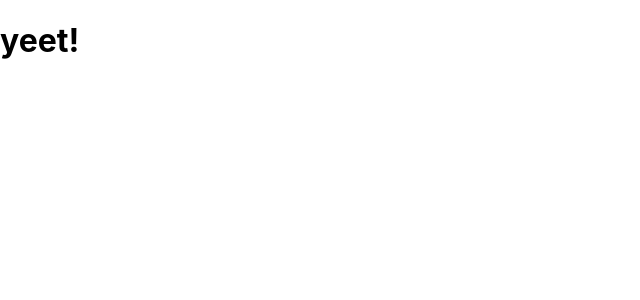
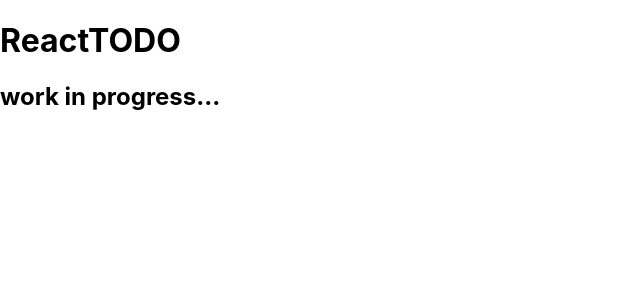
Before and after one commit to topherPedersen/ReactTODO, a React (Create React App) app: page / in a window 1280 px wide. Shown: the top 300 px of the page, without its empty margins (0-640 px from the left). Built offline with nearby package versions, Linux system fonts and the light colour scheme.

Commit message:
second commit to ReactTODO

```diff
--- a/src/App.css
+++ b/src/App.css
@@ -1,3 +1,3 @@
-.foo {
-  /* text-align: center; */
+body {
+  /* empty css file (for now) */
 }
--- a/src/Todo.js
+++ b/src/Todo.js
@@ -1,37 +1,11 @@
 import React from 'react';
-// import logo from './logo.svg';
-// import './App.css';
-
-/*
-function App() {
-  return (
-    <div className="App">
-      <header className="App-header">
-        <img src={logo} className="App-logo" alt="logo" />
-        <p>
-          Edit <code>src/App.js</code> and save to reload.
-        </p>
-        <a
-          className="App-link"
-          href="https://reactjs.org"
-          target="_blank"
-          rel="noopener noreferrer"
-        >
-          Learn React
-        </a>
-      </header>
-    </div>
-  );
-}
-
-export default App;
-*/
 
 class Todo extends React.Component {
   render() {
     return (
       <div>
-        <h1>yeet!</h1>
+        <h1>ReactTODO</h1>
+        <h2>work in progress...</h2>
       </div>
     );
   }
--- a/src/index.js
+++ b/src/index.js
@@ -1,14 +1,11 @@
 import React from 'react';
 import ReactDOM from 'react-dom';
 import './index.css';
-// import App from './App';
 import Todo from './Todo';
 import * as serviceWorker from './serviceWorker';
 
 ReactDOM.render(<Todo />, document.getElementById('root'));
 
-// ReactDOM.render(<App />, document.getElementById('root'));
-
 // If you want your app to work offline and load faster, you can change
 // unregister() to register() below. Note this comes with some pitfalls.
 // Learn more about service workers: https://bit.ly/CRA-PWA
```
